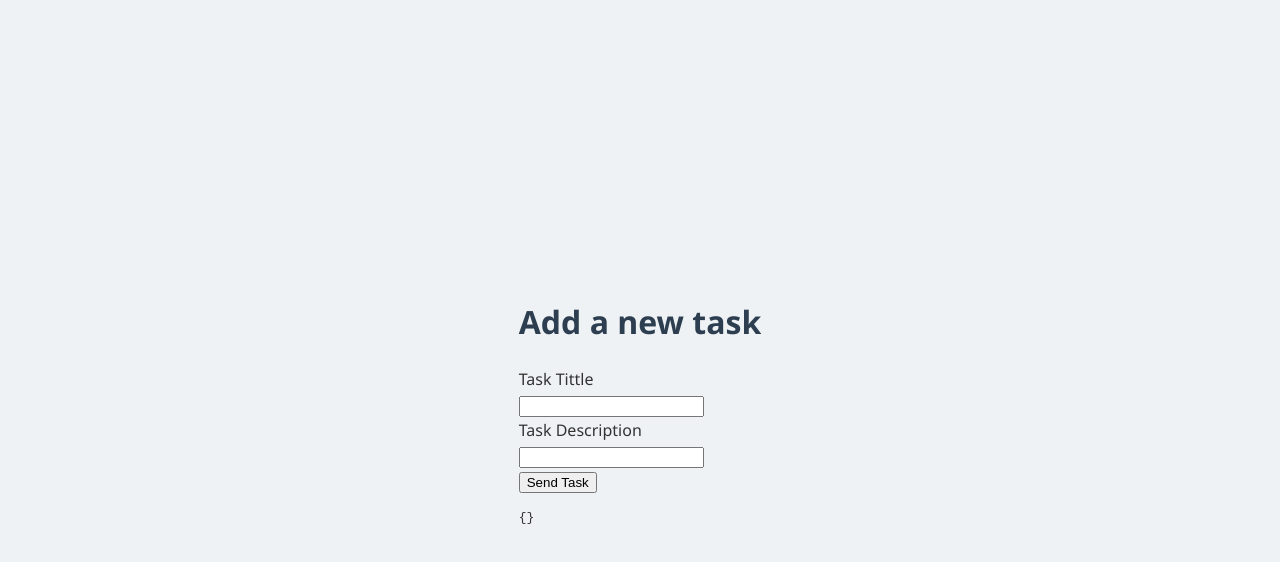
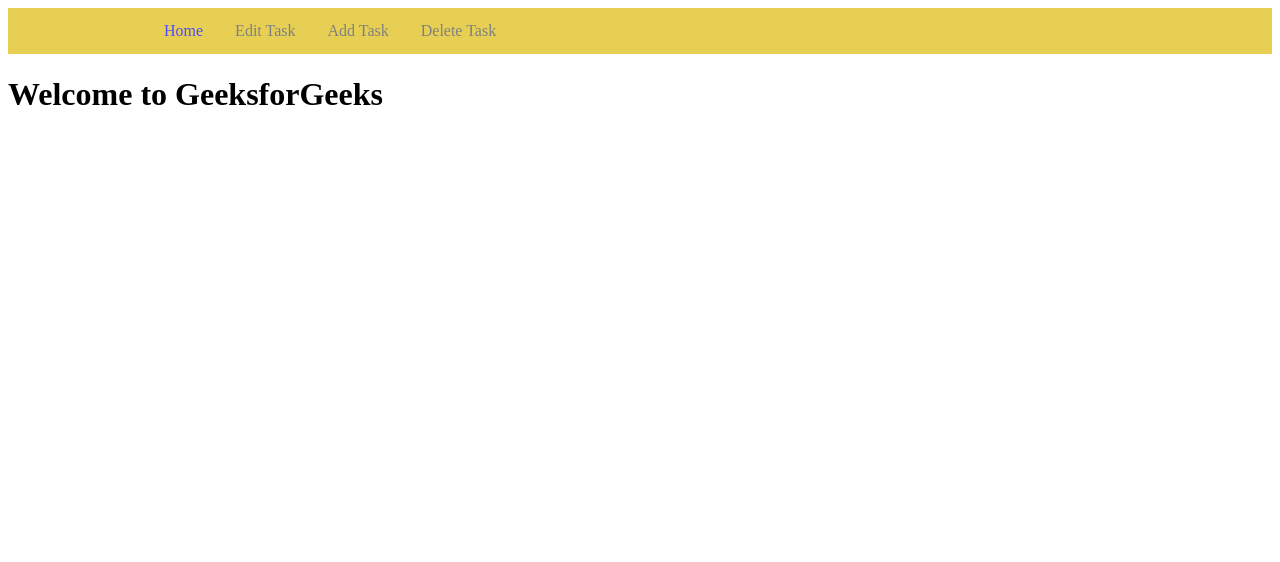
Before and after one commit to ludsrill/note_app, a React (Vite) app in the folder frontend/: page / in a window 1280 px wide. Shown: the top 562 px of the page. Built offline with nearby package versions, Linux system fonts and the light colour scheme.

Commit message:
Fix navbar

```diff
--- a/frontend/package.json
+++ b/frontend/package.json
@@ -13,7 +13,9 @@
     "react": "^19.0.0",
     "react-dom": "^19.0.0",
     "react-hook-form": "^7.54.2",
-    "react-router-dom": "^7.3.0"
+    "react-icons": "^5.5.0",
+    "react-router-dom": "^7.3.0",
+    "styled-components": "^6.1.15"
   },
   "devDependencies": {
     "@eslint/js": "^9.21.0",
--- a/frontend/src/App.tsx
+++ b/frontend/src/App.tsx
@@ -1,12 +1,19 @@
-import AddTask from "./pages/addTask"
-function App() {
+
+import AddTask from "./pages/add/addTask";
+import Home from "./pages";
+import NavBar from "./components/Navbar/Navbar";
+import { BrowserRouter as Router, Routes, Route } from "react-router-dom";
 
 
-
+function App() {
   return (
-    <>
-      <AddTask />
-    </>
+    <Router>
+      <NavBar />
+      <Routes>
+        <Route path="/" element={<Home />} />
+        <Route path="/add-task" element={<AddTask />} />
+      </Routes>
+    </Router>
   )
 }
 
--- /dev/null
+++ b/frontend/src/components/Navbar/Navbar.tsx
@@ -0,0 +1,24 @@
+import React from "react";
+import { Nav, NavLink, NavMenu } from "./NavbarElements";
+const NavBar = () => {
+  return (
+    <Nav>
+      <NavMenu>
+        <NavLink to="/">
+          Home
+        </NavLink>
+        <NavLink to="/edit-task">
+          Edit Task
+        </NavLink>
+        <NavLink to="/add-task">
+          Add Task
+        </NavLink>
+        <NavLink to="delete-task">
+          Delete Task
+        </NavLink>
+      </NavMenu>
+    </Nav>
+  );
+}
+
+export default NavBar
--- /dev/null
+++ b/frontend/src/components/Navbar/NavbarElements.tsx
@@ -0,0 +1,54 @@
+// Filename - ./components/Navbar.js
+
+import { FaBars } from "react-icons/fa";
+import { NavLink as Link } from "react-router-dom";
+import styled from "styled-components";
+
+export const Nav = styled.nav`
+  background:rgb(231, 207, 84);
+  height: 40px;
+  display: flex;
+  justify-content: space-between;
+  padding: 0.2rem calc((100vw - 1000px) / 2);
+  z-index: 12;
+`;
+
+export const NavLink = styled(Link)`
+  color: #808080;
+  display: flex;
+  align-items: center;
+  text-decoration: none;
+  padding: 0 1rem;
+  height: 100%;
+  cursor: pointer;
+  &.active {
+    color: #4d4dff;
+  }
+`;
+
+export const Bars = styled(FaBars)`
+  display: none;
+  color: #808080;
+  @media screen and (max-width: 768px) {
+    display: block;
+    position: absolute;
+    top: 0;
+    right: 0;
+    transform: translate(-100%, 75%);
+    font-size: 1.8rem;
+    cursor: pointer;
+  }
+`;
+
+export const NavMenu = styled.div`
+  display: flex;
+  align-items: center;
+  margin-right: -24px;
+  /* Second Nav */
+  /* margin-right: 24px; */
+  /* Third Nav */
+  white-space: nowrap; */
+    @media screen and (max-width: 768px) {
+        display: none;
+    }
+`;
--- a/frontend/src/index.css
+++ b/frontend/src/index.css
@@ -1,33 +1,3 @@
-body {
-  font-family: 'Segoe UI', Tahoma, Geneva, Verdana, sans-serif;
-  background-color: #eef2f5;
-  color: #333;
-  line-height: 1.6;
-  display: flex;
-  justify-content: center;
-  align-items: center;
-  min-height: 100vh;
-}
-
-span {
-  display: block;
-  color: tomato;
-  font-size: small;
-
-}
-
 label {
   display: block;
 }
-
-input {
-  width: 100%,
-}
-
-h1,
-h2,
-h3 {
-  color: #2c3e50;
-  text-align: center;
-  margin-bottom: 20px;
-}
--- a/frontend/src/pages/addTask.tsx
+++ b/frontend/src/pages/add/addTask.tsx
@@ -1,4 +1,4 @@
-import { AddForm } from "../components/AddForm"
+import { AddForm } from "../../components/AddForm"
 function AddTask() {
   return (
     <>
--- /dev/null
+++ b/frontend/src/pages/index.tsx
@@ -0,0 +1,11 @@
+import React from "react";
+
+const Home = () => {
+    return (
+        <div>
+            <h1>Welcome to GeeksforGeeks</h1>
+        </div>
+    );
+};
+
+export default Home;
```
Also changed, not shown: 1 other file (tests, documents, lock files or other folders).
